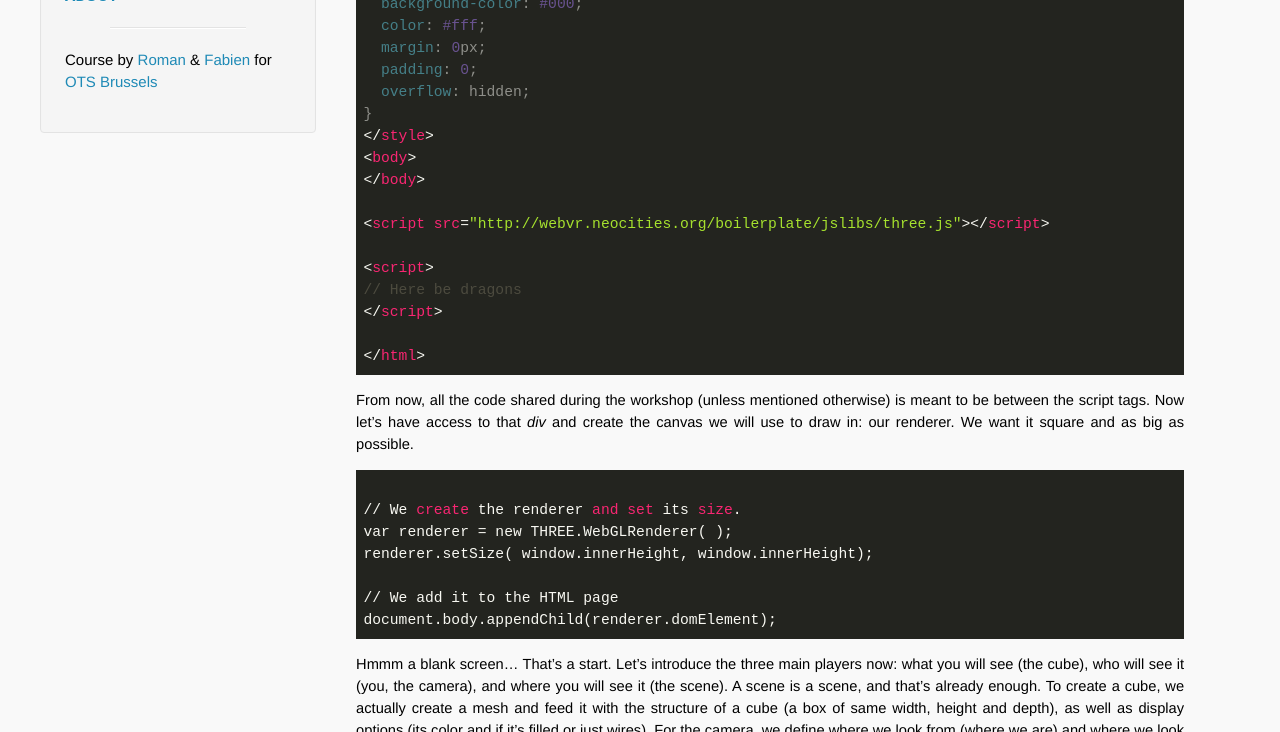
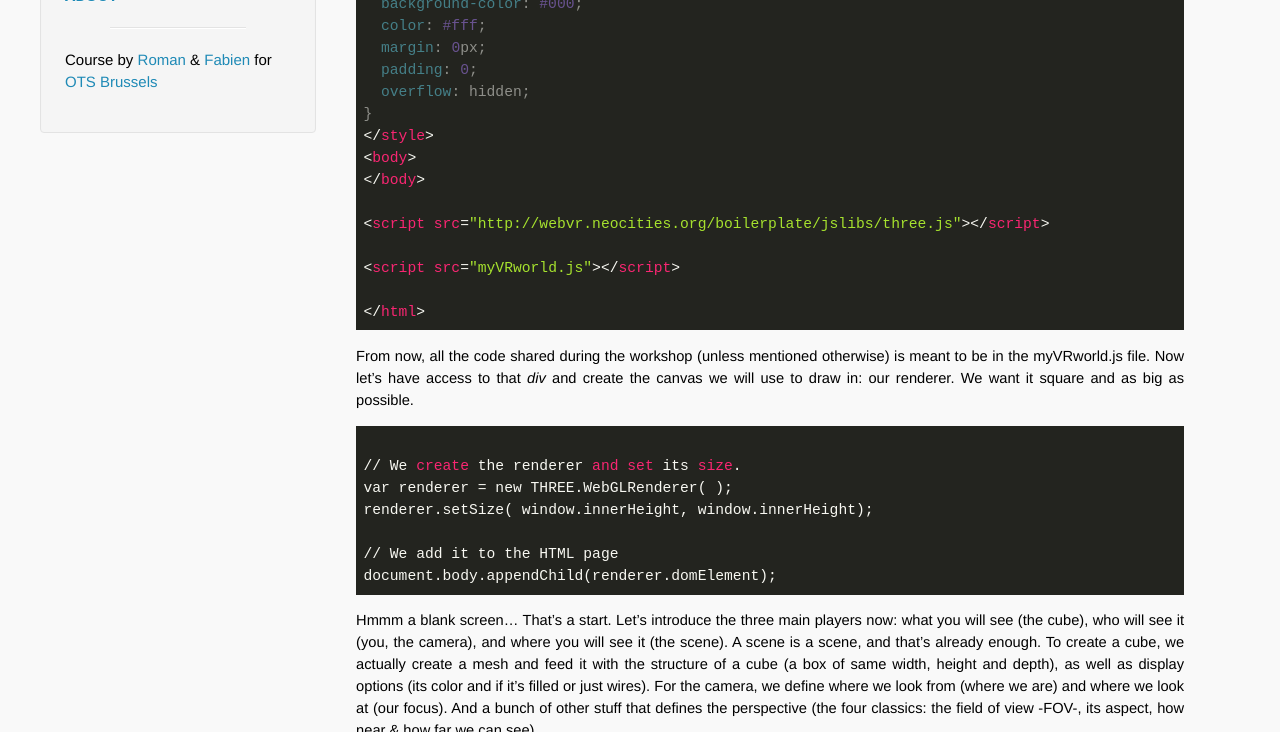
Before and after one commit to OpenTechSchool-Brussels/webVR-for-3D-graphics-and-music, a Jekyll site: the page built from your-3D-scene.markdown, in a window 1280 px wide and 900 px high, scrolled down 497 px, cut to the strip 0-732 px from the top of the window. Built offline with Jekyll 4.4.1, drawn with Linux system fonts in a browser that asks for light colours; Markdown is read by kramdown in place of the engine named in the settings.

Commit message:
myVRworld.js

````diff
--- a/your-3D-scene.markdown
+++ b/your-3D-scene.markdown
@@ -28,14 +28,12 @@
 
 <script src="http://webvr.neocities.org/boilerplate/jslibs/three.js"></script>
 
-<script>
-// Here be dragons
-</script>
+<script src="myVRworld.js"></script>
 
 </html>
 ```
 
-From now, all the code shared during the workshop (unless mentioned otherwise) is meant to be between the script tags. Now let's have access to that *div* and create the canvas we will use to draw in: our renderer. We want it square and as big as possible.
+From now, all the code shared during the workshop (unless mentioned otherwise) is meant to be in the myVRworld.js file. Now let's have access to that *div* and create the canvas we will use to draw in: our renderer. We want it square and as big as possible.
 
 ```javascript
 
````
